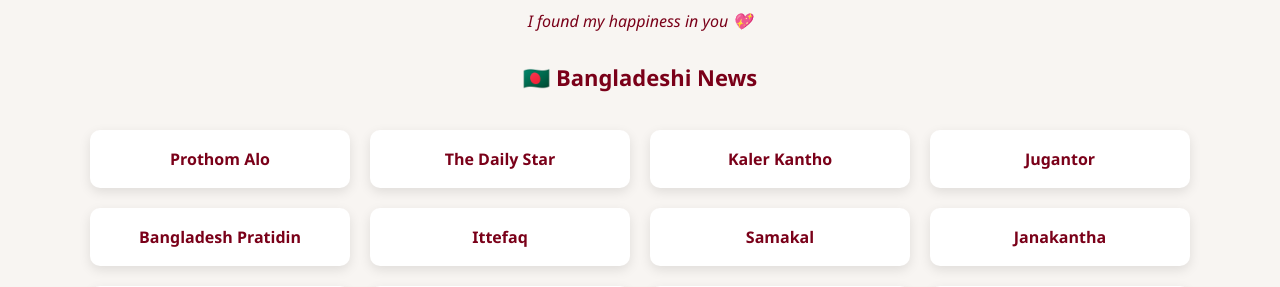
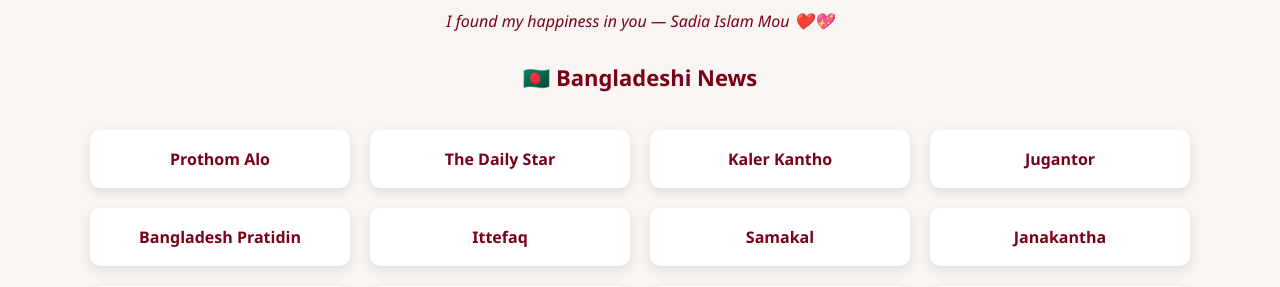
Before and after one commit to mizan918/news-ready-app, a Flask app: page / in a window 1280 px wide. Shown: the part 93-380 px from the top of the page. Run offline with Flask 3, Linux system fonts and the light colour scheme.

Commit message:
Update index.html

```diff
--- a/news_ready_app/templates/index.html
+++ b/news_ready_app/templates/index.html
@@ -212,9 +212,9 @@ footer {
 <script>
 const loveTexts = [
 "You are my calm in chaos — Sadia Islam Mou ❤️",
-"My world feels complete with you 💫",
-"You are my forever peace 🌙",
-"I found my happiness in you 💖"
+"My world feels complete with you 💫 — Sadia Islam Mou ❤️",
+"You are my forever peace 🌙 — Sadia Islam Mou ❤️",
+"I found my happiness in you — Sadia Islam Mou ❤️💖"
 ];
 
 function showLove() {
```
